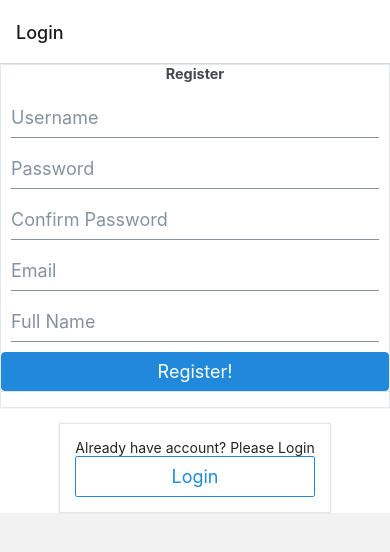
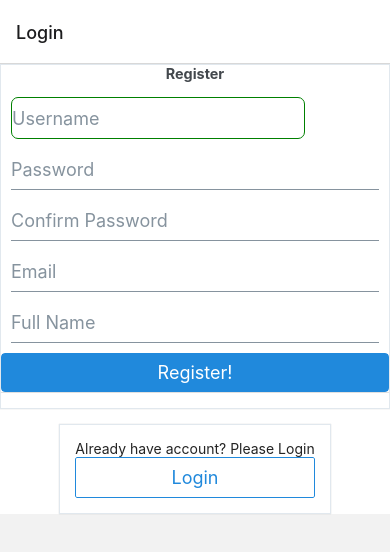
Before and after one commit to anish0123/wbma-example, a React Native app: screen /Login in a window 390 px wide. Both pictures are taken after a click on the button "Register". Shown: the top 552 px of the page. Built offline with nearby package versions, Linux system fonts and the light colour scheme.

Commit message:
changes in register form2

```diff
--- a/components/RegisterForm.js
+++ b/components/RegisterForm.js
@@ -61,6 +61,13 @@ const RegisterForm = ({navigation}) => {
         }}
         render={({field: {onChange, onBlur, value}}) => (
           <Input
+            inputContainerStyle={{
+              borderWidth: 1,
+              borderColor: 'green',
+              borderRadius: 7,
+              width: '80%',
+              justifyContent: 'centre',
+            }}
             placeholder="Username"
             onBlur={onBlur}
             onChangeText={onChange}
```
